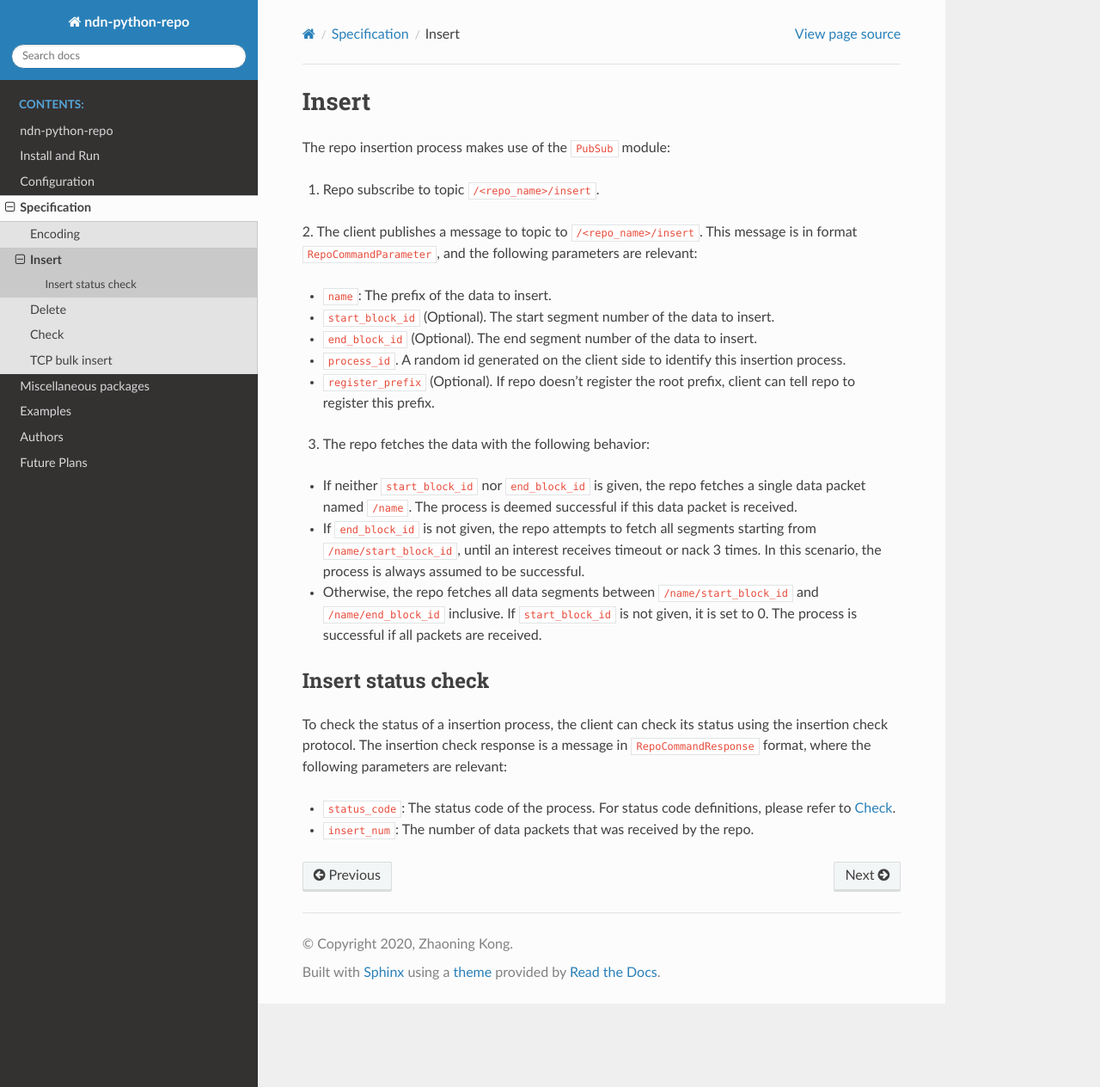
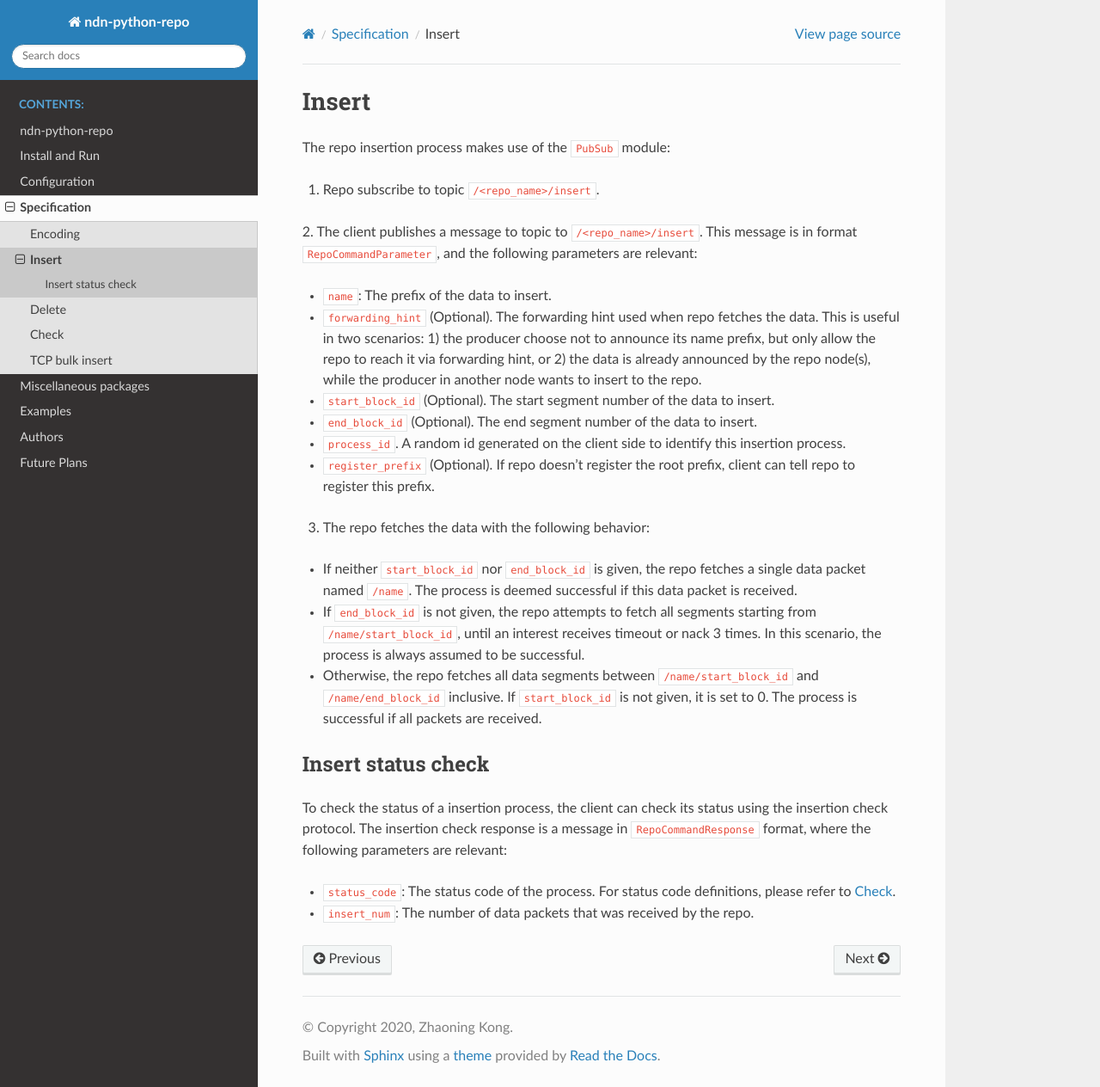
Before and after one commit to UCLA-IRL/ndn-python-repo, a Sphinx documentation site: the page built from docs/src/specification/insert.rst, in a window 1280 px wide and 1264 px high. Shown: the whole window at 86% size. Built offline with Sphinx 7.4.7 and the Read the Docs theme 2.0.0, drawn with Linux system fonts in a browser that asks for light colours.

Commit message:
docs: WriteCommandHandle fetch data with forwarding hint

```diff
--- a/docs/src/specification/encoding.rst
+++ b/docs/src/specification/encoding.rst
@@ -8,6 +8,7 @@ The repo commands and responses contains ``RepoCommandParameter`` and
 
     RepoCommandParameter = DATA-TYPE TLV-LENGTH
         [name]
+        [forwarding_hint]
         [start_block_id]
         [end_block_id]
         [process_id]
@@ -23,6 +24,8 @@ The repo commands and responses contains ``RepoCommandParameter`` and
         [delete_num]
 
     name = Name
+
+    forwarding_hint = Name
 
     start_block_id = START-BLOCK-ID-TYPE TLV-LENGTH NonNegativeInteger
 
--- a/docs/src/specification/insert.rst
+++ b/docs/src/specification/insert.rst
@@ -12,6 +12,8 @@ message is in format ``RepoCommandParameter``, and the following parameters
 are relevant:
 
 * ``name``: The prefix of the data to insert.
+
+* ``forwarding_hint`` (Optional). The forwarding hint used when repo fetches the data. This is useful in two scenarios: 1) the producer choose not to announce its name prefix, but only allow the repo to reach it via forwarding hint, or 2) the data is already announced by the repo node(s), while the producer in another node wants to insert to the repo.
 
 * ``start_block_id`` (Optional). The start segment number of the data to insert.
 
```
